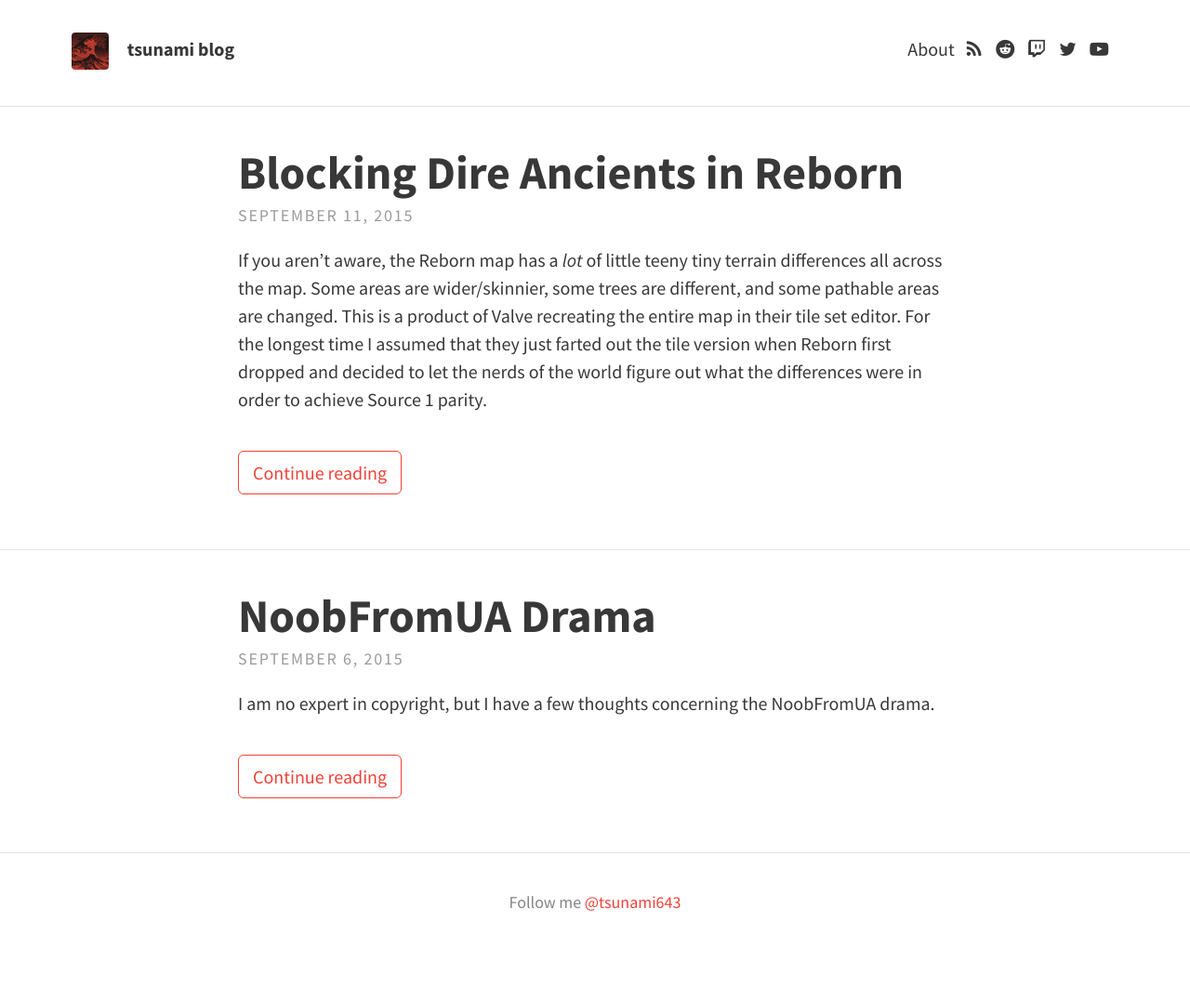
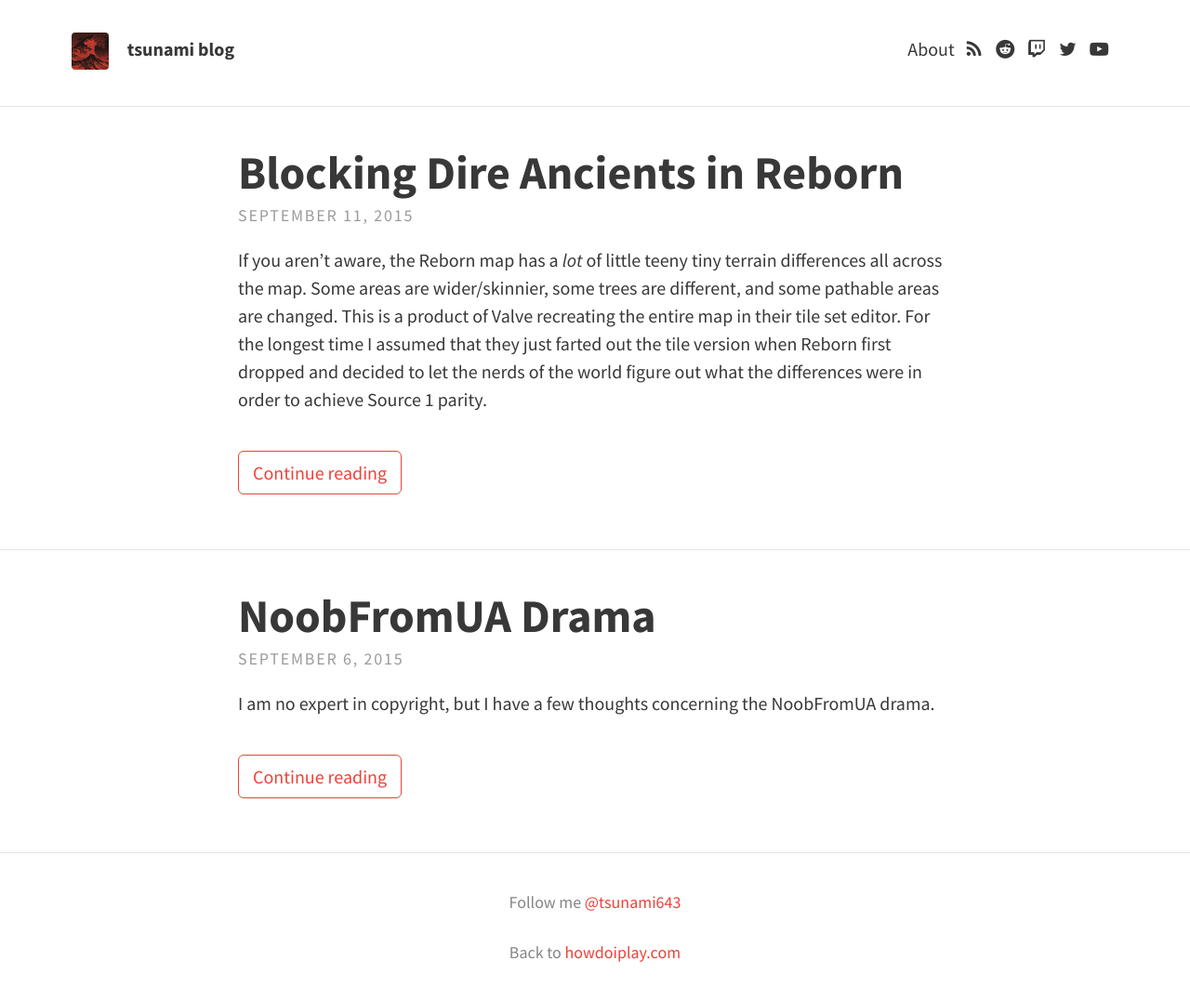
Before and after one commit to tsunami643/blog, a Jekyll site: the page built from index.html, in a window 1280 px wide. Shown: the whole page at 93% size. Built offline with Jekyll 4.4.1, drawn with Linux system fonts in a browser that asks for light colours; nearby versions of some CDN libraries; the list of posts is cut into pages by our own code; before the commit the page ends 1022 px from its top, so only the background shows below that.

Commit message:
footer change

```diff
--- a/_config.yml
+++ b/_config.yml
@@ -15,6 +15,9 @@ theme:
   header_text_feature_image:
   footer_text: >
    Follow me <a href="http://www.twitter.com/tsunami643">@tsunami643</a>
+   <br>
+   <br>
+   Back to <a href="http://howdoiplay.com">howdoiplay.com</a>
 
   # Icons
   rss: true
```
